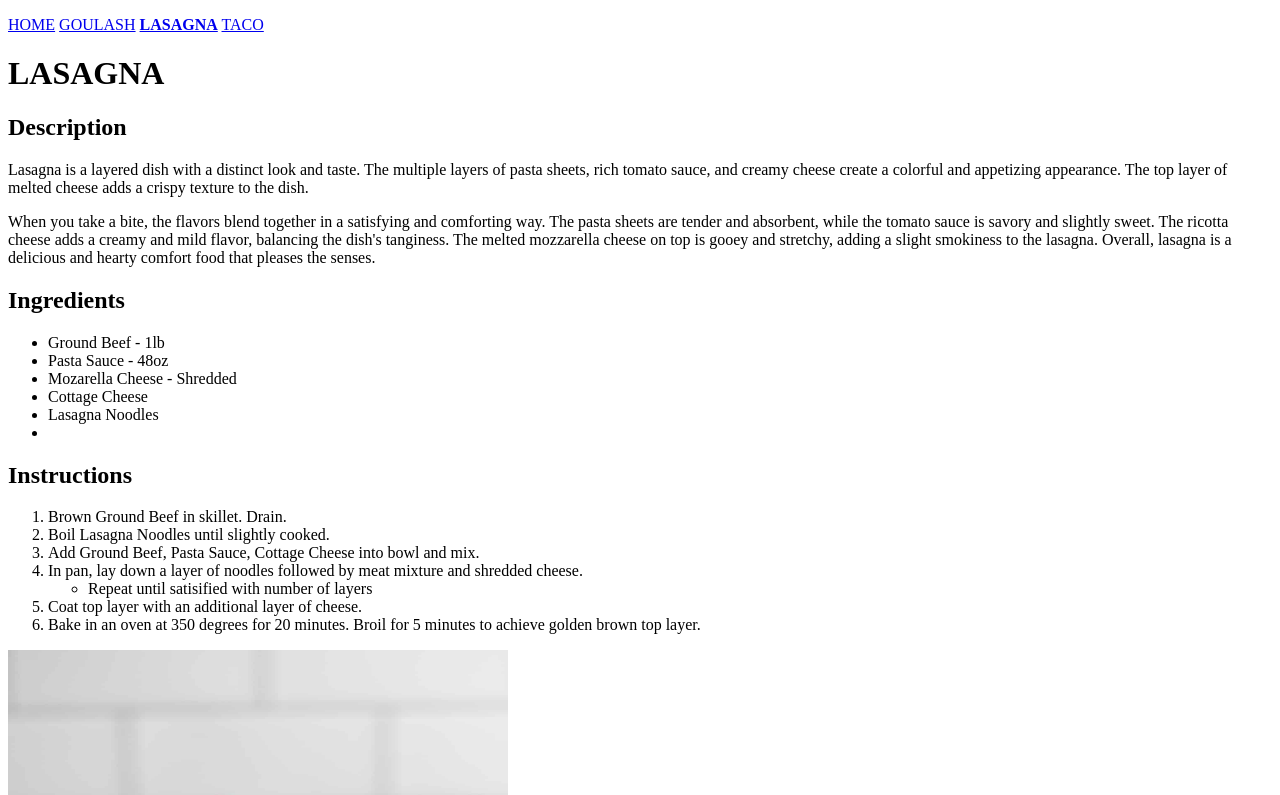
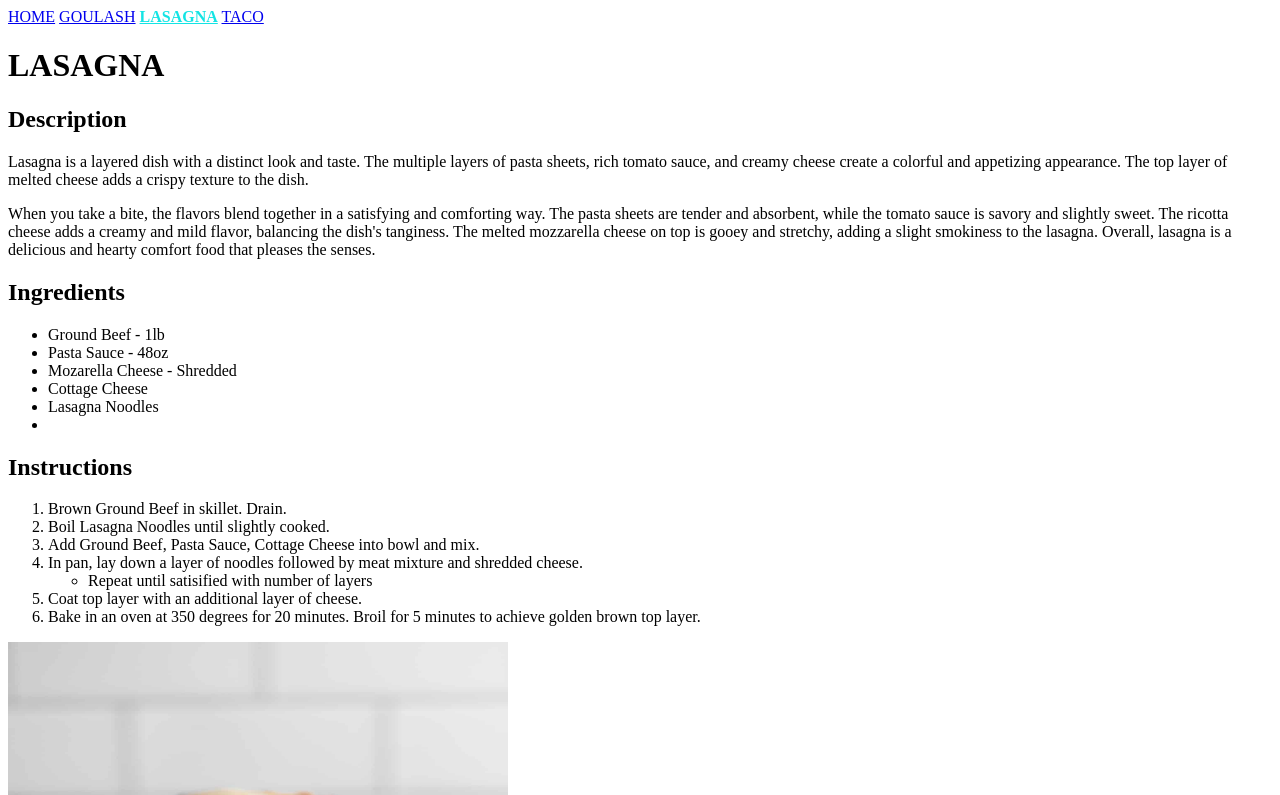
Before and after one commit to jolfwar/exploration, a plain HTML site: page _theOdinProject/odin_Websites/odin-recipes/recipes/lasagna.html in a window 1280 px wide. Shown: the top 795 px of the page. Drawn offline with Linux system fonts and the light colour scheme.

Commit message:
Reformat Active Header in lasagna.html

```diff
--- a/_theOdinProject/odin_Websites/odin-recipes/recipes/lasagna.html
+++ b/_theOdinProject/odin_Websites/odin-recipes/recipes/lasagna.html
@@ -6,12 +6,12 @@
     <link rel="stylesheet" type="text/css" href="../styles/styls.css">
 </head>
 <body>
-    <p>
+    <div class="header">
         <a href="../index.html">HOME</a>
         <a href="goulash.html">GOULASH</a>
-        <a href="lasagna.html"><strong>LASAGNA</strong></a>
+        <a href="lasagna.html" class="active"><strong>LASAGNA</strong></a>
         <a href="taco.html">TACO</a>
-    </p>
+    </div>
 
     <h1>LASAGNA</h1>
 
```
